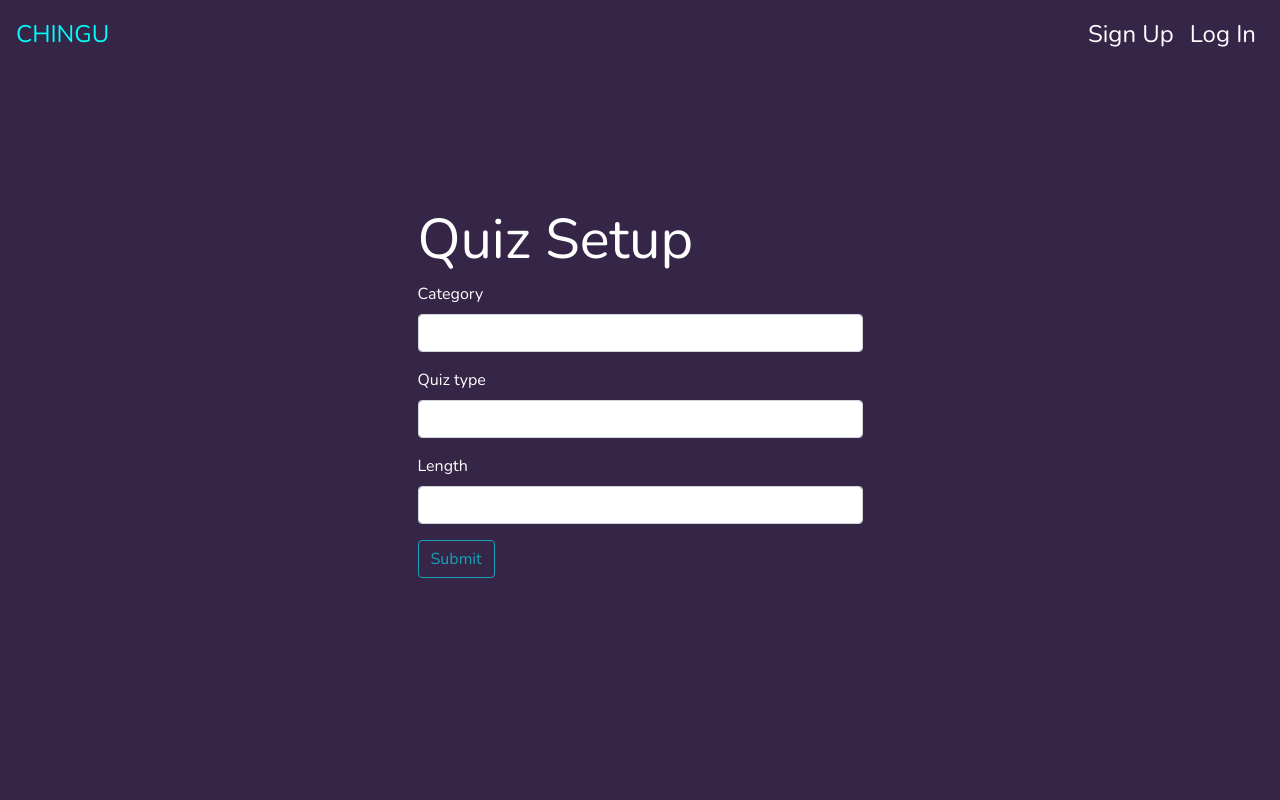
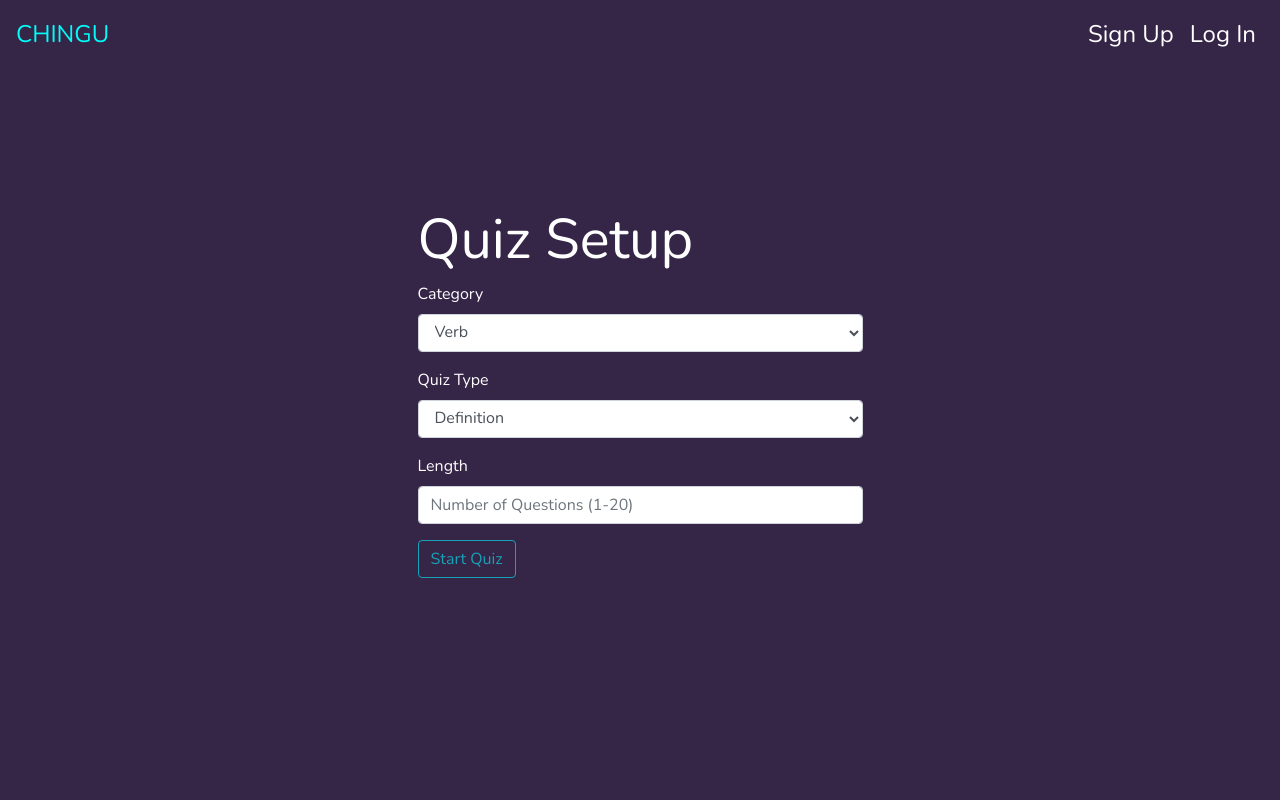
Before and after one commit to aherzfeld/chingu, a Flask app: template chingu/templates/quiz_setup.html in a window 1280 px wide. Run offline with Flask 2, Linux system fonts and the light colour scheme; the template is opened without the code that fills it: values that come from a table or form of the project are taken from there, others are empty; tables that the repository leaves empty hold one stand-in row (values such as "Sample post"); form fields are guessed from the names that the template uses; parts of the project's set-up code (start-up, migrations or seed data) failed here and were passed over; some libraries are stand-ins or nearby versions.

Commit message:
converted quiz_setup form to dropdowns

```diff
--- a/chingu/core/forms.py
+++ b/chingu/core/forms.py
@@ -1,13 +1,13 @@
 from flask_wtf import FlaskForm
-from wtforms import StringField, SubmitField, IntegerField
+from wtforms import SelectField, SubmitField, IntegerField
 from wtforms.validators import AnyOf, DataRequired, NumberRange
 
 
 class QuizSetupForm(FlaskForm):
-    category = StringField('Category', validators=[DataRequired(),
-        AnyOf(['verb'])])
-    quiz_type = StringField('Quiz Type', validators=[DataRequired(),
-        AnyOf(['definition', 'present'])])
+    category = SelectField('Category', choices=[('verb', 'Verb')],
+        validators=[DataRequired()])
+    quiz_type = SelectField('Quiz Type', choices=[('definition', 'Definition'),
+        ('present', 'Present Tense')], validators=[DataRequired()])
     length = IntegerField('Length', validators=[DataRequired(),
                                                 NumberRange(min=1, max=20)])
     submit = SubmitField('Start Quiz')
--- a/chingu/core/routes.py
+++ b/chingu/core/routes.py
@@ -5,6 +5,7 @@
 #  from chingu.core.forms import
 #  from chingu.models import
 from chingu.core import bp
+from chingu.core.forms import QuizSetupForm
 
 
 @bp.route('/', methods=['GET', 'POST'])
@@ -13,6 +14,7 @@
 def index():
     return render_template('index.html')
 
-@bp.route('quiz_setup', methods=['GET', 'POST'])
+@bp.route('/quiz_setup', methods=['GET', 'POST'])
 def quiz_setup():
-    return render_template('quiz_setup.html')
+    form = QuizSetupForm()
+    return render_template('quiz_setup.html', form=form)
--- a/chingu/templates/quiz_setup.html
+++ b/chingu/templates/quiz_setup.html
@@ -32,7 +32,8 @@
         {% endfor %}
         <div class="form-group">
           {{ form.length.label }}
-          {{ form.length(class="form-control") }}
+          {{ form.length(class="form-control",
+                         placeholder="Number of Questions (1-20)") }}
         </div>
         {% for error in form.length.errors %}
         <span style="color: red;">[{{ error }}]</span>
```
